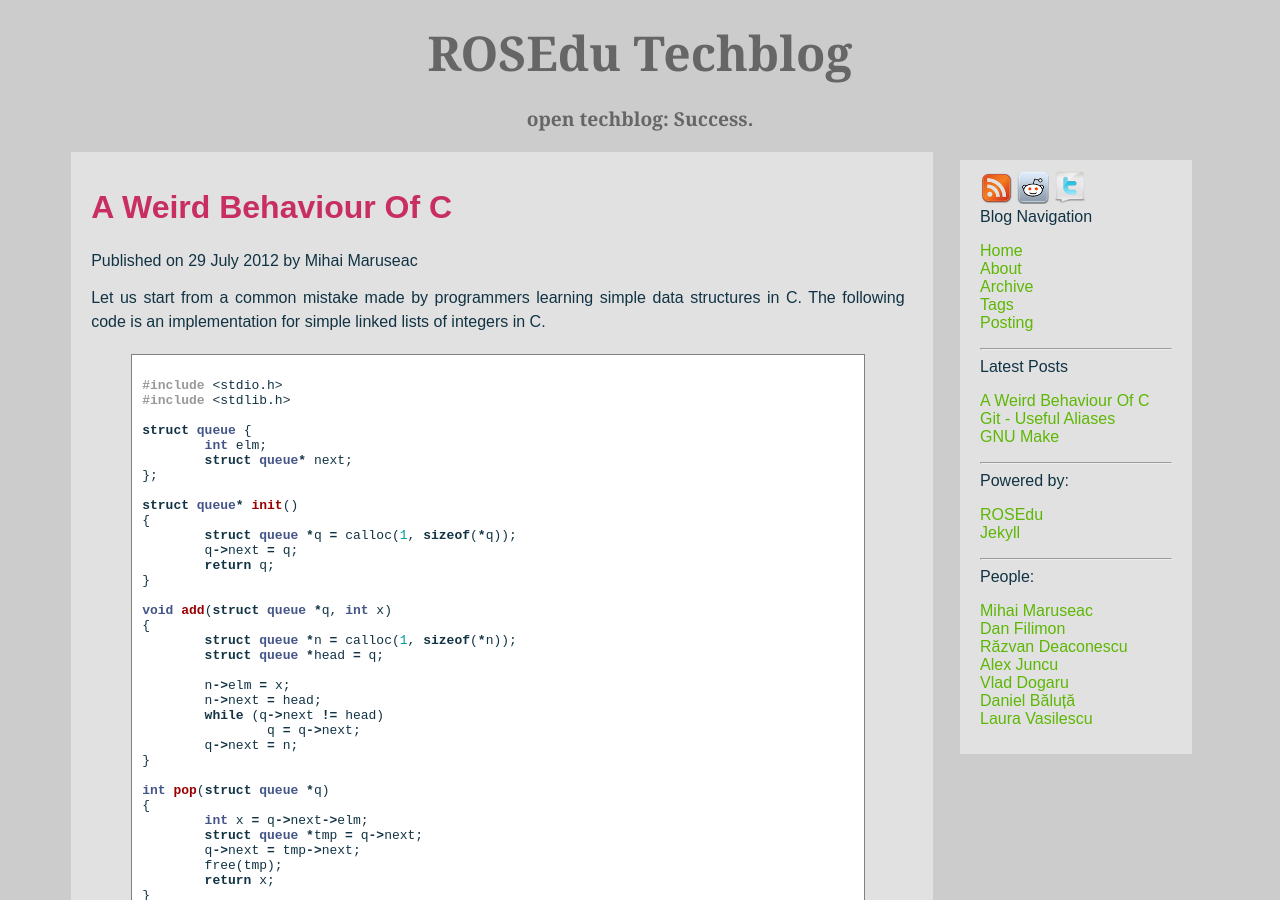
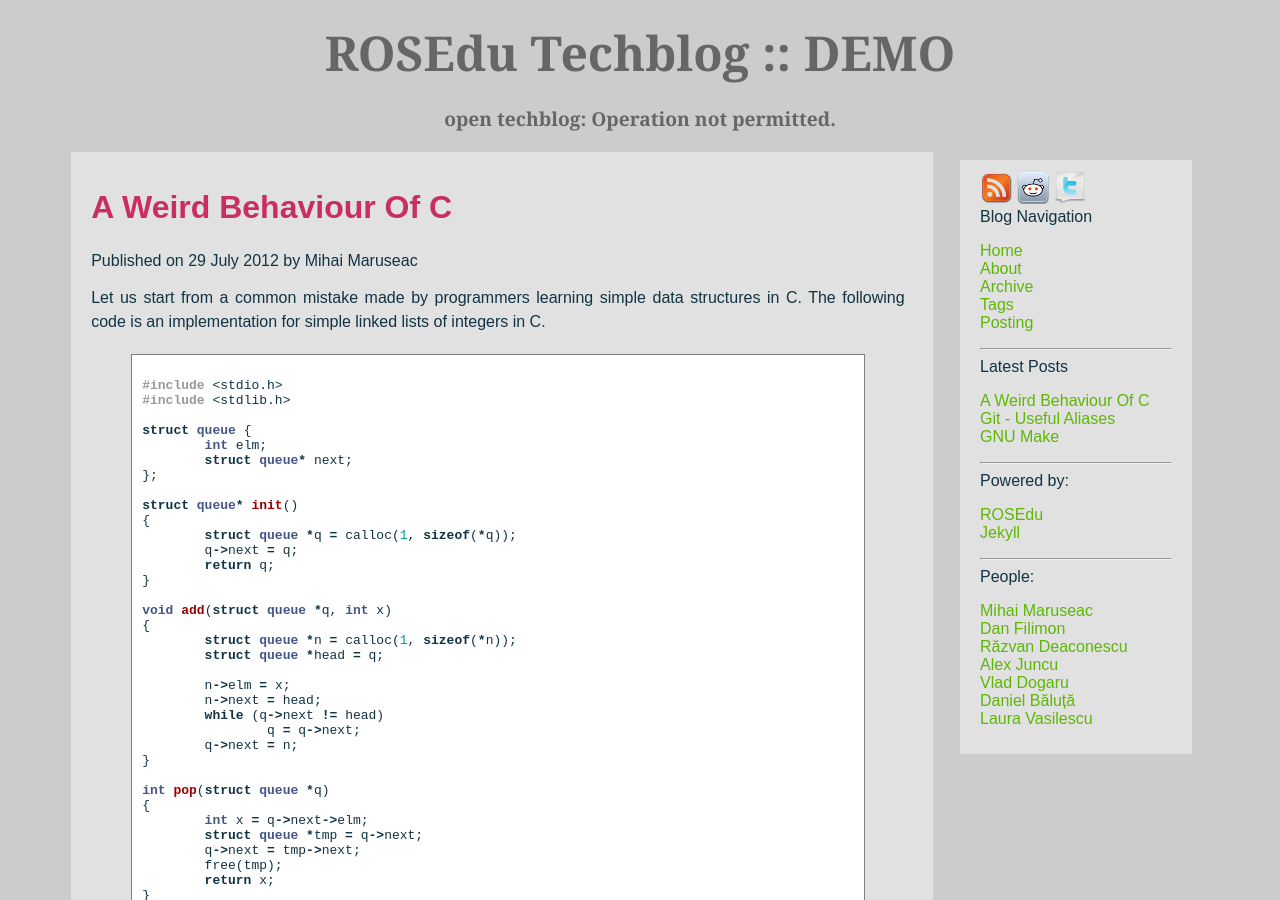
Before and after one commit to rosedu/techblog, a Jekyll site: the page built from index.html, in a window 1280 px wide and 900 px high. Built offline with Jekyll 4.4.1, drawn with Linux system fonts in a browser that asks for light colours.

Commit message:
Change title to show that this is a demo.

```diff
--- a/_layouts/default.html
+++ b/_layouts/default.html
@@ -19,8 +19,8 @@ This is the general template, used throughout the site.
   </head>
   <body>
     <div id="header">
-      <div id="site_title"><a href="/"><h1>ROSEdu Techblog</h1></a></div>
-      <div id="site_tagline"><h4>open techblog: Success.</h4></div>
+      <div id="site_title"><a href="/"><h1>ROSEdu Techblog :: DEMO</h1></a></div>
+      <div id="site_tagline"><h4>open techblog: Operation not permitted.</h4></div>
     </div>
     <div id="meta">
       {% include meta.html %}
```
